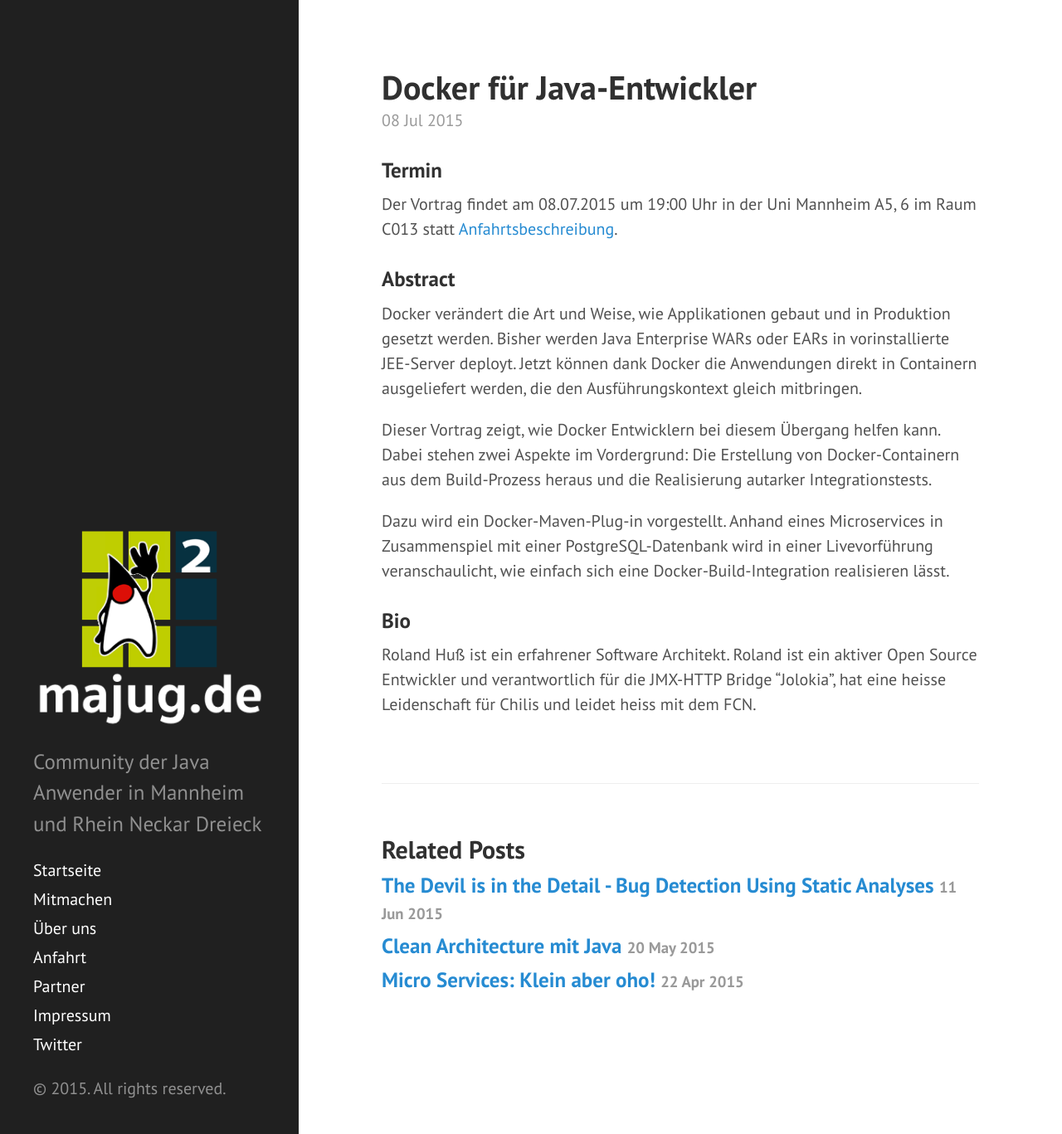
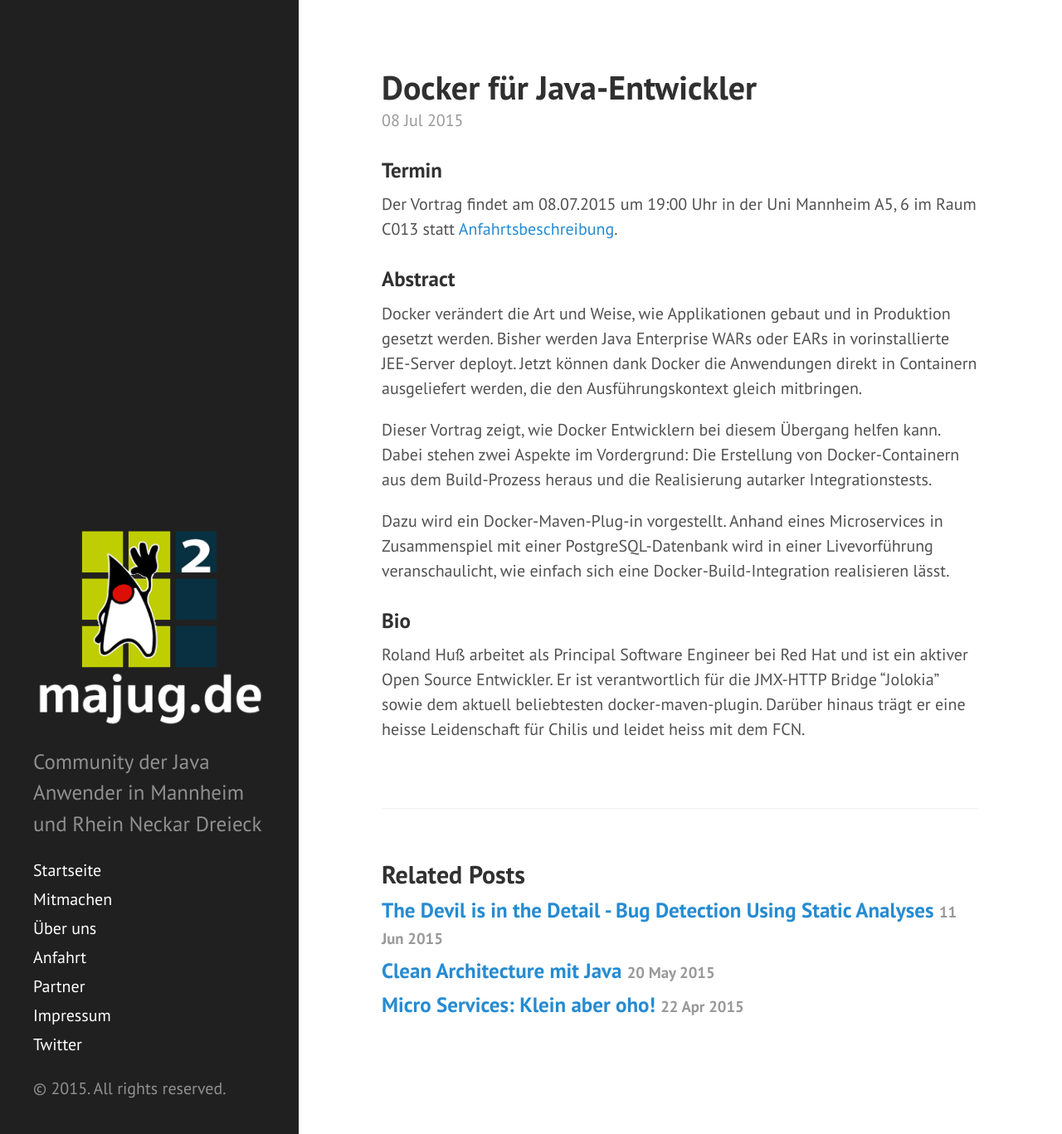
Before and after one commit to majug/majug.github.io, a Jekyll site: the page built from _posts/2015-07-08-docker.md, in a window 1280 px wide and 1367 px high. Shown: the whole window at 83% size. Built offline with Jekyll 4.4.1, drawn with Linux system fonts in a browser that asks for light colours; Markdown is read by kramdown in place of the engine named in the settings.

Commit message:
Update 2015-07-08-docker.md

```diff
--- a/_posts/2015-07-08-docker.md
+++ b/_posts/2015-07-08-docker.md
@@ -18,4 +18,4 @@
 
 ### Bio
 
-Roland Huß ist ein erfahrener Software Architekt. Roland ist ein aktiver Open Source Entwickler und verantwortlich für die JMX-HTTP Bridge "Jolokia", hat eine heisse Leidenschaft für Chilis und leidet heiss mit dem FCN.
+Roland Huß arbeitet als Principal Software Engineer bei Red Hat und ist ein aktiver Open Source Entwickler. Er ist verantwortlich für die JMX-HTTP Bridge "Jolokia" sowie dem aktuell beliebtesten docker-maven-plugin. Darüber hinaus trägt er eine heisse Leidenschaft für Chilis und leidet heiss mit dem FCN.
```
